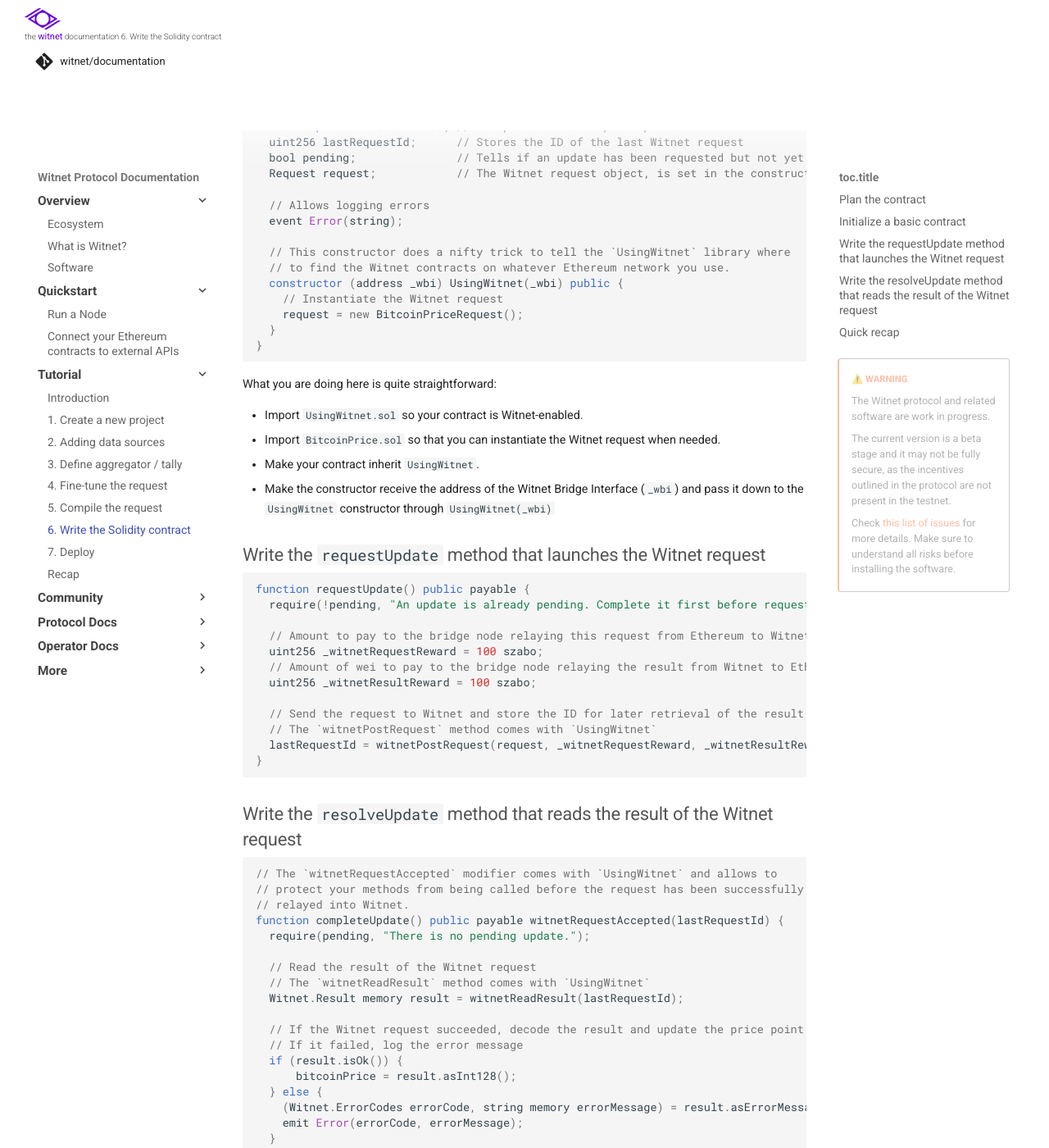
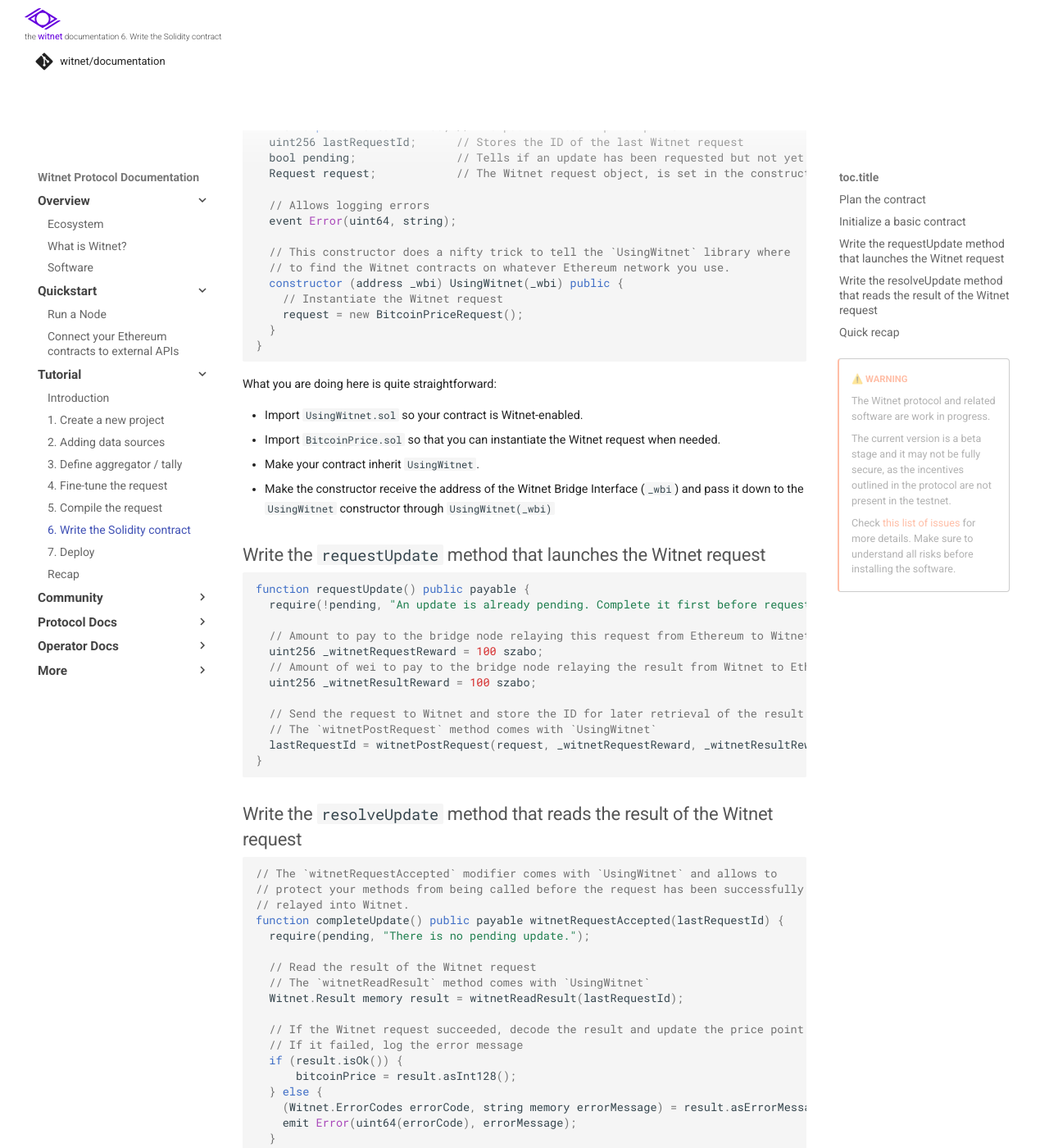
Before and after one commit to witnet/documentation, an MkDocs documentation site: the page built from docs/tutorials/bitcoin-price-feed/contract.md, in a window 1280 px wide and 1400 px high, scrolled down 846 px. Shown: the whole window at 82% size. Built offline with MkDocs 1.6.1 and Material for MkDocs 9.7.7, drawn with Linux system fonts in a browser that asks for light colours; some web fonts are replaced; comment, search, counter and statistics services are not loaded.

Commit message:
Add explicit conversion to uint64 for errorCode in smart contract

```diff
--- a/docs/tutorials/bitcoin-price-feed/contract.md
+++ b/docs/tutorials/bitcoin-price-feed/contract.md
@@ -44,7 +44,7 @@ contract PriceFeed is UsingWitnet {
   Request request;            // The Witnet request object, is set in the constructor
 
   // Allows logging errors
-  event Error(string);
+  event Error(uint64, string);
 
   // This constructor does a nifty trick to tell the `UsingWitnet` library where
   // to find the Witnet contracts on whatever Ethereum network you use.
@@ -101,7 +101,7 @@ function completeUpdate() public payable witnetRequestAccepted(lastRequestId) {
       bitcoinPrice = result.asInt128();
   } else {
     (Witnet.ErrorCodes errorCode, string memory errorMessage) = result.asErrorMessage();
-    emit Error(errorCode, errorMessage);
+    emit Error(uint64(errorCode), errorMessage);
   }
 
   // In any case, set `pending` to false so a new update can be requested
@@ -168,7 +168,7 @@ contract PriceFeed is UsingWitnet {
         bitcoinPrice = result.asInt128();
     } else {
       (Witnet.ErrorCodes errorCode, string memory errorMessage) = result.asErrorMessage();
-      emit Error(errorCode, errorMessage);
+      emit Error(uint64(errorCode), errorMessage);
     }
 
     // In any case, set `pending` to false so a new update can be requested
```
